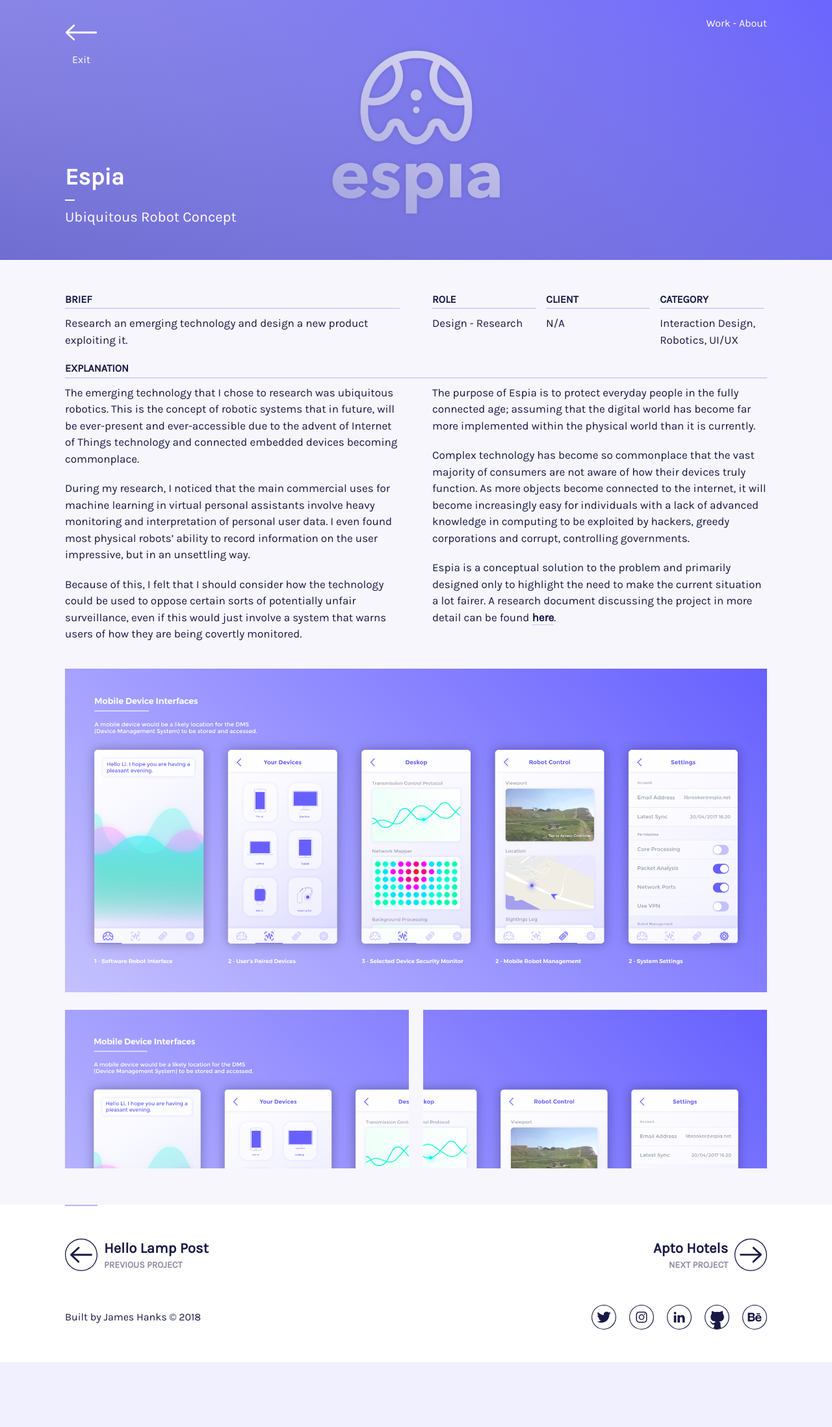
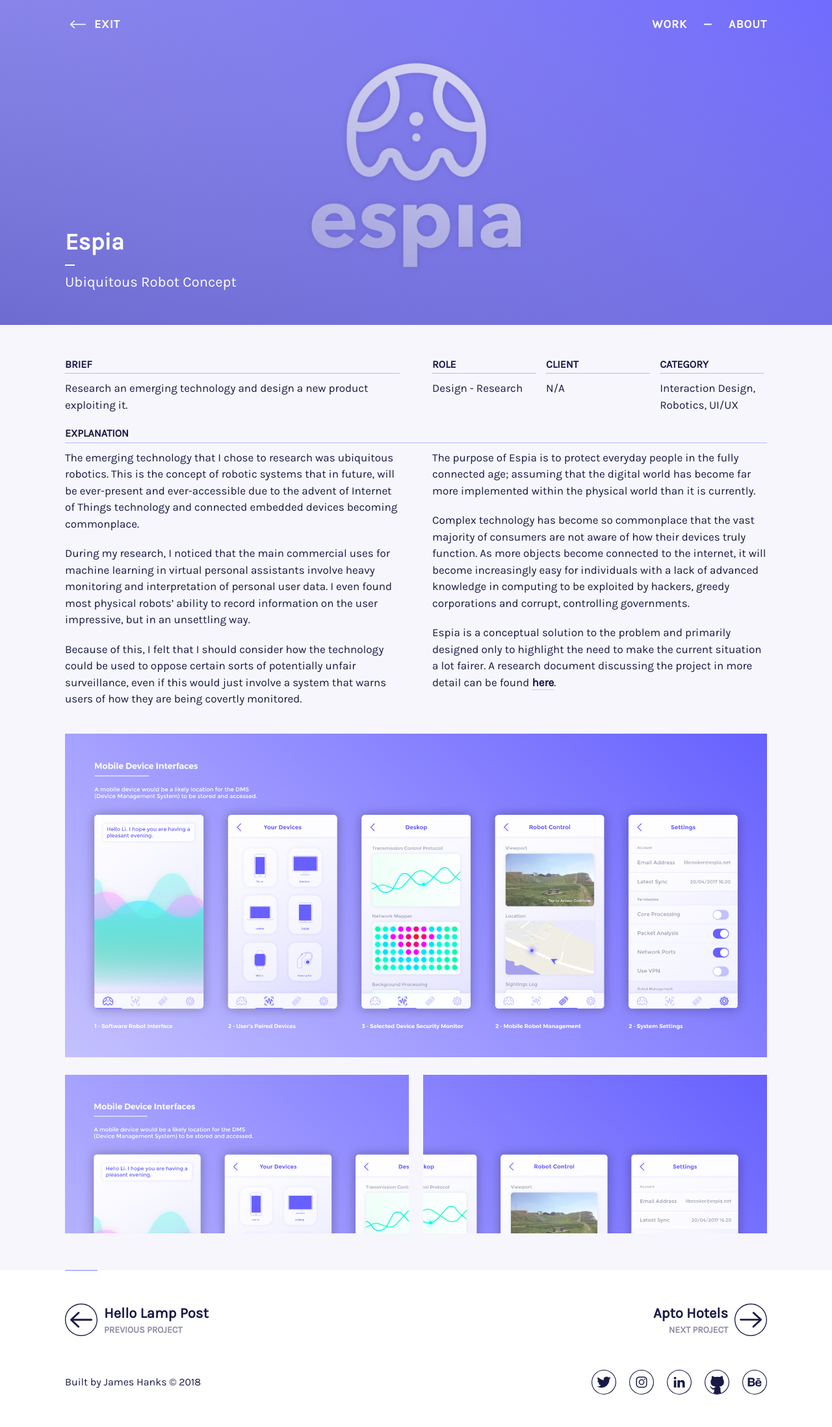
Before and after one commit to JamesHanks/Portfolio-3.0, a PHP site: page /project.php in a window 1280 px wide. Shown: the whole page at 65% size. Before the commit the page ends 2096 px from the top, so only its background shows below. Run offline with PHP 8.4, Linux system fonts and the light colour scheme.

Commit message:
Case study header

```diff
--- a/css/core/base.scss
+++ b/css/core/base.scss
@@ -3,7 +3,7 @@
 body{
 	background: $white;
 	margin: 0 auto;
-	//max-width: 1440px;
+	max-width: 2048px;
 
 	/*
 	@media only screen and (min-width: $large){
@@ -117,7 +117,7 @@ header{
 	@media only screen and (max-width: $medium){
 		padding: 50px 50px 40px 50px;
 
-		.header{
+		.header-container{
 			display: inline-block;
 			margin-bottom: 0;
 
@@ -302,20 +316,24 @@ header{
 
 	@media only screen and (min-width: $extra-large){
 		.project-link{
+			margin-bottom: 2%;
 			width: 32%;
-			margin-bottom: 2%;
 		}
 
-		.project-gutter{ width: 2%}
+		.project-gutter{
+			width: 2%
+		}
 	}
 
 	@media only screen and (max-width: $extra-large){
 		.project-link{
+			margin-bottom: 3%;
 			width: 48.5%;
-			margin-bottom: 3%;
 		}
 
-		.project-gutter{ width: 3%}
+		.project-gutter{
+			width: 3%
+		}
 	}
 
 	@media only screen and (max-width: $medium){
@@ -362,8 +382,8 @@ header{
 	.about{
 		@media only screen and (min-width: $large){
 			float: left;
+			margin-right: 3%;
 			width: 47%;
-			margin-right: 3%;
 
 			h2{
 				margin-top: 25px;
@@ -375,8 +395,8 @@ header{
 		}
 
 		@media only screen and (max-width: $large){
+			margin-bottom: 25px;
 			width: 100%;
-			margin-bottom: 25px;
 
 			h2{
 				margin-top: 15px;
@@ -399,36 +419,26 @@ header{
 	display: block;
 
 	.portrait{
+		text-align: center;
+
+		img{
+			width: 100%;
+		}
+
 		@media only screen and (min-width: $large){
 			float: right;
-			width: 47%;
 			margin-left: 3%;
 			max-width: 495px;
-
-			img{
-				width: 100%;
-			}
+			width: 47%;
 		}
 
 		@media only screen and (max-width: $large){
-			text-align: center;
-
-			img{
-				width: 100%;
-			}
-		}
-
-		@media only screen and (max-width: $large){
-			text-align: center;
-
 			img{
 				max-width: 495px;
 			}
 		}
 
 		@media only screen and (max-width: $medium){
-			text-align: center;
-
 			img{
 				max-width: 450px;
 			}
@@ -439,58 +449,92 @@ header{
 /* ==================== CASE STUDY ==================== */
 
 .case-study-exit{
-	color: $white;
 	position: absolute;
-	text-align: center;
 	top: 25px;
 	transition: $project;
 	-webkit-transition: $project;
 	width: 50px;
 	z-index: 5;
 
+	span{
+		background-image: url("../images/arrow-left-white.svg");
+		background-repeat: no-repeat;
+		content: "";
+		position: absolute;
+		transition: $project;
+		-webkit-transition: $project;
+	}
+
 	@media only screen and (min-width: $large){
 		left: 100px;
 
-		img{
-			max-width: 50px;
+		a:hover{
+			span{
+				background-size: 25px 25px;
+			}
+		}
+
+		span{
+			background-size: 40px 25px;
+			padding-left: 45px;
 		}
 	}
 
 	@media only screen and (max-width: $large){
 		left: 50px;
 
-		img{
-			max-width: 35px;
+		span{
+			padding-left: 35px;
 		}
 	}
 
 	@media only screen and (max-width: $small){
 		left: 25px;
-
-		img{
-			max-width: 25px;
-		}
 	}
 }
 
-.case-study-about{
-	color: $white;
+.case-study-nav{
 	position: absolute;
 	top: 25px;
 	transition: $project;
 	-webkit-transition: $project;
+	width: 50%;
 	z-index: 5;
+
+	span{
+		float: right;
+	}
 
 	@media only screen and (min-width: $large){
 		right: 100px;
+
+		span{
+			margin-left: 25px;
+		}
 	}
 
 	@media only screen and (max-width: $large){
 		right: 50px;
+
+		span{
+			margin-left: 15px;
+		}
 	}
 
 	@media only screen and (max-width: $small){
-		right: 25px;
+		-moz-transform: rotate(90deg);
+		-ms-transform: rotate(90deg);
+		-o-transform: rotate(90deg);
+		-webkit-transform: rotate(90deg);
+		display: block;
+		right: -45px;
+		top: 90px;
+		width: auto;
+		z-index: 10;
+
+		span{
+			margin-left: 10px;
+		}
 	}
 }
 
@@ -539,14 +581,14 @@ header{
 	.case-study-intro-text{
 		bottom: 25px;
 		position: absolute;
+		transition: $project;
+		-webkit-transition: $project;
 		z-index: 5;
-		-webkit-transition: $project;
-		transition: $project;
 	}
 
 	@media only screen and (min-width: $large){
 		.case-study-intro-image{
-			height: 400px;
+			height: 500px;
 		}
 
 		.case-study-intro-text{
@@ -569,7 +611,7 @@ header{
 
 	@media only screen and (max-width: $small){
 		.case-study-intro-image{
-			height: 250px;
+			height: 300px;
 		}
 
 		.case-study-intro-text{
@@ -770,9 +800,9 @@ header{
 @media only screen and (min-width: $medium){
 	.case-study-arrows-container{
 		display: flex;
+		height: 52px;
 		justify-content: space-between;
 		margin-bottom: 50px;
-		height: 52px;
 	}
 
 	.case-study-arrow-1{
@@ -817,9 +847,9 @@ header{
 			width: 50px;
 
 			.arrow-right{
-				-webkit-transition: $link;
 				fill: $dark;
 				transition: $link;
+				-webkit-transition: $link;
 			}
 		}
 
@@ -851,9 +881,9 @@ header{
 			width: 50px;
 
 			.arrow-top{
-				-webkit-transition: $link;
 				fill: $dark;
 				transition: $link;
+				-webkit-transition: $link;
 			}
 
 		}
@@ -915,11 +945,7 @@ footer{
 	}
 
 	@media only screen and (min-width: $medium){
-		.footer-copyright{
-			width: 50%;
-		}
-
-		.footer-social{
+		.footer-social, .footer-copyright{
 			width: 50%;
 
 			.footer-social-link{
--- a/css/core/typography.scss
+++ b/css/core/typography.scss
@@ -21,7 +21,7 @@
 
 h1{
 	color: $dark;
-	font-size: 36px; // 2.26rem
+	font-size: 36px;
 	font-weight: 700;
 	letter-spacing: 0;
 	-webkit-transition: $link;
@@ -48,7 +48,6 @@
 	color: $dark-50;
 	font-size: 14px;
 	font-weight: 700;
-	// letter-spacing: 1px;
 	text-transform: uppercase;
 	-webkit-transition: $link;
 	transition: $link;
@@ -61,7 +60,7 @@
 	text-transform: uppercase;
 }
 
-nav{
+.header-nav{
 	color: $light;
 	cursor: default;
 	font-size: 24px;
@@ -71,10 +70,10 @@
 	a{
 		color: $dark;
 		font-size: 22px;
+		position: relative;
 		text-transform: uppercase;
+		transition: $link;
 		-webkit-transition: $link;
-		transition: $link;
-		position: relative;
 
 		&:hover{
 			color: $midtone;
@@ -84,7 +83,7 @@
 			color: $light;
 		}
 
-		/*
+
 		&:before{
 			background-color: $light;
 			bottom: -2px;
@@ -92,19 +91,59 @@
 			height: 2px;
 			position: absolute;
 			transform: scaleX(0);
+			transition: $link;
 			-webkit-transition: $link;
-			transition: $link;
 			width: 100%;
-			}
+		}
 
 		&:hover:before {
 			transform: scaleX(1);
 			visibility: visible;
 		}
 
-		*/
+	}
+}
 
+.case-study-nav{
+	color: $white;
+	cursor: default;
+	font-size: 18px;
+	font-weight: 700;
+	letter-spacing: 1px;
+	transition: $link;
+	-webkit-transition: $link;
+
+	span a{
+		position: relative;
+		text-transform: uppercase;
+
+		&:before{
+			background-color: $white;
+			bottom: -2px;
+			content: "";
+			height: 2px;
+			position: absolute;
+			transform: scaleX(0);
+			transition: $link;
+			-webkit-transition: $link;
+			width: 100%;
+		}
+
+		&:hover:before {
+			transform: scaleX(1);
+			visibility: visible;
+		}
 	}
+}
+
+.case-study-exit{
+	color: $white;
+	font-size: 18px;
+	font-weight: 700;
+	letter-spacing: 1px;
+	text-transform: uppercase;
+	transition: $link;
+	-webkit-transition: $link;
 }
 
 p{
@@ -123,14 +162,14 @@
 
 		&:hover{
 			border-bottom: solid 1px $midtone-50;
+			color: $midtone;
 			padding-bottom: 0;
-			color: $midtone;
 		}
 
 		&:active{
 			border-bottom: solid 1px $light;
+			color: $light;
 			padding-bottom: 0;
-			color: $light;
 		}
 	}
 
--- a/css/styles.css
+++ b/css/styles.css
@@ -98,42 +98,70 @@ h4 {
   font-weight: 700;
   text-transform: uppercase; }
 
-nav {
+.header-nav {
   color: #B8B6FF;
   cursor: default;
   font-size: 24px;
   font-weight: 700;
   letter-spacing: 1px; }
-  nav a {
+  .header-nav a {
     color: #191947;
     font-size: 22px;
+    position: relative;
     text-transform: uppercase;
-    -webkit-transition: all ease-in-out 0.2s;
     transition: all ease-in-out 0.2s;
-    position: relative;
-    		/*
-    		&:before{
-    			background-color: $light;
+    -webkit-transition: all ease-in-out 0.2s; }
+    .header-nav a:hover {
+      color: #5452C1; }
+    .header-nav a:active {
+      color: #B8B6FF; }
+    .header-nav a:before {
+      background-color: #B8B6FF;
       bottom: -2px;
       content: "";
       height: 2px;
       position: absolute;
       transform: scaleX(0);
-    			-webkit-transition: $link;
-    			transition: $link;
-    			width: 100%;
-    			}
+      transition: all ease-in-out 0.2s;
+      -webkit-transition: all ease-in-out 0.2s;
+      width: 100%; }
+    .header-nav a:hover:before {
+      transform: scaleX(1);
+      visibility: visible; }
 
-    		&:hover:before {
+.case-study-nav {
+  color: #FFFFFF;
+  cursor: default;
+  font-size: 18px;
+  font-weight: 700;
+  letter-spacing: 1px;
+  transition: all ease-in-out 0.2s;
+  -webkit-transition: all ease-in-out 0.2s; }
+  .case-study-nav span a {
+    position: relative;
+    text-transform: uppercase; }
+    .case-study-nav span a:before {
+      background-color: #FFFFFF;
+      bottom: -2px;
+      content: "";
+      height: 2px;
+      position: absolute;
+      transform: scaleX(0);
+      transition: all ease-in-out 0.2s;
+      -webkit-transition: all ease-in-out 0.2s;
+      width: 100%; }
+    .case-study-nav span a:hover:before {
       transform: scaleX(1);
-    			visibility: visible;
-    		}
+      visibility: visible; }
 
-    		*/ }
-    nav a:hover {
-      color: #5452C1; }
-    nav a:active {
-      color: #B8B6FF; }
+.case-study-exit {
+  color: #FFFFFF;
+  font-size: 18px;
+  font-weight: 700;
+  letter-spacing: 1px;
+  text-transform: uppercase;
+  transition: all ease-in-out 0.2s;
+  -webkit-transition: all ease-in-out 0.2s; }
 
 p {
   color: #191947;
@@ -168,6 +196,7 @@ small {
 body {
   background: #FFFFFF;
   margin: 0 auto;
+  max-width: 2048px;
   	/*
   	@media only screen and (min-width: $large){
   		background: red;
@@ -430,72 +459,87 @@ header {
 
 .portrait-container {
   display: block; }
+  .portrait-container .portrait {
+    text-align: center; }
+    .portrait-container .portrait img {
+      width: 100%; }
     @media only screen and (min-width: 940px) {
       .portrait-container .portrait {
         float: right;
-      width: 47%;
         margin-left: 3%;
-      max-width: 495px; }
-      .portrait-container .portrait img {
-        width: 100%; } }
+        max-width: 495px;
+        width: 47%; } }
     @media only screen and (max-width: 940px) {
-    .portrait-container .portrait {
-      text-align: center; }
-      .portrait-container .portrait img {
-        width: 100%; } }
-  @media only screen and (max-width: 940px) {
-    .portrait-container .portrait {
-      text-align: center; }
       .portrait-container .portrait img {
         max-width: 495px; } }
     @media only screen and (max-width: 781px) {
-    .portrait-container .portrait {
-      text-align: center; }
       .portrait-container .portrait img {
         max-width: 450px; } }
 
 /* ==================== CASE STUDY ==================== */
 .case-study-exit {
-  color: #FFFFFF;
   position: absolute;
-  text-align: center;
   top: 25px;
   transition: all ease-in-out 0.4s;
   -webkit-transition: all ease-in-out 0.4s;
   width: 50px;
   z-index: 5; }
+  .case-study-exit span {
+    background-image: url("../images/arrow-left-white.svg");
+    background-repeat: no-repeat;
+    content: "";
+    position: absolute;
+    transition: all ease-in-out 0.4s;
+    -webkit-transition: all ease-in-out 0.4s; }
   @media only screen and (min-width: 940px) {
     .case-study-exit {
       left: 100px; }
-      .case-study-exit img {
-        max-width: 50px; } }
+      .case-study-exit a:hover span {
+        background-size: 25px 25px; }
+      .case-study-exit span {
+        background-size: 40px 25px;
+        padding-left: 45px; } }
   @media only screen and (max-width: 940px) {
     .case-study-exit {
       left: 50px; }
-      .case-study-exit img {
-        max-width: 35px; } }
+      .case-study-exit span {
+        padding-left: 35px; } }
   @media only screen and (max-width: 625px) {
     .case-study-exit {
-      left: 25px; }
-      .case-study-exit img {
-        max-width: 25px; } }
+      left: 25px; } }
 
-.case-study-about {
-  color: #FFFFFF;
+.case-study-nav {
   position: absolute;
   top: 25px;
   transition: all ease-in-out 0.4s;
   -webkit-transition: all ease-in-out 0.4s;
+  width: 50%;
   z-index: 5; }
+  .case-study-nav span {
+    float: right; }
   @media only screen and (min-width: 940px) {
-    .case-study-about {
-      right: 100px; } }
+    .case-study-nav {
+      right: 100px; }
+      .case-study-nav span {
+        margin-left: 25px; } }
   @media only screen and (max-width: 940px) {
-    .case-study-about {
-      right: 50px; } }
+    .case-study-nav {
+      right: 50px; }
+      .case-study-nav span {
+        margin-left: 15px; } }
   @media only screen and (max-width: 625px) {
-    .case-study-about {
-      right: 25px; } }
+    .case-study-nav {
+      -moz-transform: rotate(90deg);
+      -ms-transform: rotate(90deg);
+      -o-transform: rotate(90deg);
+      -webkit-transform: rotate(90deg);
+      display: block;
+      right: -45px;
+      top: 90px;
+      width: auto;
+      z-index: 10; }
+      .case-study-nav span {
+        margin-left: 10px; } }
 
 .case-study-intro {
   display: block;
@@ -533,12 +575,12 @@ header {
   .case-study-intro .case-study-intro-text {
     bottom: 25px;
     position: absolute;
-    z-index: 5;
+    transition: all ease-in-out 0.4s;
     -webkit-transition: all ease-in-out 0.4s;
-    transition: all ease-in-out 0.4s; }
+    z-index: 5; }
   @media only screen and (min-width: 940px) {
     .case-study-intro .case-study-intro-image {
-      height: 400px; }
+      height: 500px; }
     .case-study-intro .case-study-intro-text {
       bottom: 50px;
       left: 100px;
@@ -647,29 +689,21 @@ header {
   color: #5452C1; }
 .case-study-arrow-1:hover h4, .case-study-arrow-2:hover h4, .case-study-arrow-top:hover h4 {
   color: #B8B6FF; }
-.case-study-arrow-1:hover .arrow-left-container .arrow-left, .case-study-arrow-2:hover .arrow-left-container .arrow-left, .case-study-arrow-top:hover .arrow-left-container .arrow-left {
-  fill: #5452C1; }
-.case-study-arrow-1:hover .arrow-top-container .arrow-top, .case-study-arrow-2:hover .arrow-top-container .arrow-top, .case-study-arrow-top:hover .arrow-top-container .arrow-top {
-  fill: #5452C1; }
-.case-study-arrow-1:hover .arrow-right-container .arrow-right, .case-study-arrow-2:hover .arrow-right-container .arrow-right, .case-study-arrow-top:hover .arrow-right-container .arrow-right {
+.case-study-arrow-1:hover .arrow-left-container .arrow-left, .case-study-arrow-1:hover .arrow-top-container .arrow-top, .case-study-arrow-1:hover .arrow-right-container .arrow-right, .case-study-arrow-2:hover .arrow-left-container .arrow-left, .case-study-arrow-2:hover .arrow-top-container .arrow-top, .case-study-arrow-2:hover .arrow-right-container .arrow-right, .case-study-arrow-top:hover .arrow-left-container .arrow-left, .case-study-arrow-top:hover .arrow-top-container .arrow-top, .case-study-arrow-top:hover .arrow-right-container .arrow-right {
   fill: #5452C1; }
 .case-study-arrow-1:active h3, .case-study-arrow-2:active h3, .case-study-arrow-top:active h3 {
   color: #B8B6FF; }
 .case-study-arrow-1:active h4, .case-study-arrow-2:active h4, .case-study-arrow-top:active h4 {
   color: rgba(84, 82, 193, 0.25); }
-.case-study-arrow-1:active .arrow-left-container .arrow-left, .case-study-arrow-2:active .arrow-left-container .arrow-left, .case-study-arrow-top:active .arrow-left-container .arrow-left {
-  fill: #B8B6FF; }
-.case-study-arrow-1:active .arrow-top-container .arrow-top, .case-study-arrow-2:active .arrow-top-container .arrow-top, .case-study-arrow-top:active .arrow-top-container .arrow-top {
-  fill: #B8B6FF; }
-.case-study-arrow-1:active .arrow-right-container .arrow-right, .case-study-arrow-2:active .arrow-right-container .arrow-right, .case-study-arrow-top:active .arrow-right-container .arrow-right {
+.case-study-arrow-1:active .arrow-left-container .arrow-left, .case-study-arrow-1:active .arrow-top-container .arrow-top, .case-study-arrow-1:active .arrow-right-container .arrow-right, .case-study-arrow-2:active .arrow-left-container .arrow-left, .case-study-arrow-2:active .arrow-top-container .arrow-top, .case-study-arrow-2:active .arrow-right-container .arrow-right, .case-study-arrow-top:active .arrow-left-container .arrow-left, .case-study-arrow-top:active .arrow-top-container .arrow-top, .case-study-arrow-top:active .arrow-right-container .arrow-right {
   fill: #B8B6FF; }
 
 @media only screen and (min-width: 781px) {
   .case-study-arrows-container {
     display: flex;
+    height: 52px;
     justify-content: space-between;
-    margin-bottom: 50px;
-    height: 52px; }
+    margin-bottom: 50px; }
 
   .case-study-arrow-1 {
     min-width: 250px;
@@ -703,9 +737,9 @@ header {
       height: 50px;
       width: 50px; }
       .case-study-arrow-2 .arrow-right-container .arrow-right {
-        -webkit-transition: all ease-in-out 0.2s;
         fill: #191947;
-        transition: all ease-in-out 0.2s; }
+        transition: all ease-in-out 0.2s;
+        -webkit-transition: all ease-in-out 0.2s; }
     .case-study-arrow-2 .arrow-right-text {
       display: inline-block;
       margin-right: 10px; } }
@@ -725,9 +759,9 @@ header {
       height: 50px;
       width: 50px; }
       .case-study-arrow-top .arrow-top-container .arrow-top {
-        -webkit-transition: all ease-in-out 0.2s;
         fill: #191947;
-        transition: all ease-in-out 0.2s; } }
+        transition: all ease-in-out 0.2s;
+        -webkit-transition: all ease-in-out 0.2s; } }
 /* ==================== FOOTER ==================== */
 footer .footer-content {
   align-items: center;
@@ -735,22 +769,22 @@ footer .footer-content {
   footer .footer-content .footer-copyright {
     cursor: default; }
   footer .footer-content .footer-social {
-    -webkit-transition: all ease-in-out 0.2s;
-    transition: all ease-in-out 0.2s; }
+    transition: all ease-in-out 0.2s;
+    -webkit-transition: all ease-in-out 0.2s; }
     footer .footer-content .footer-social .footer-social-link {
       display: inline-block;
       height: 38px;
-      -webkit-transition: all ease-in-out 0.2s;
-      transition: all ease-in-out 0.2s;
       width: 38px;
       position: relative;
-      top: 0; }
+      top: 0;
+      transition: all ease-in-out 0.2s;
+      -webkit-transition: all ease-in-out 0.2s; }
       footer .footer-content .footer-social .footer-social-link:hover {
         top: -4px; }
       footer .footer-content .footer-social .footer-social-link .footer-logo {
         fill: #191947;
-        -webkit-transition: all ease-in-out 0.2s;
-        transition: all ease-in-out 0.2s; }
+        transition: all ease-in-out 0.2s;
+        -webkit-transition: all ease-in-out 0.2s; }
         footer .footer-content .footer-social .footer-social-link .footer-logo:hover {
           fill: #5452C1; }
         footer .footer-content .footer-social .footer-social-link .footer-logo:active {
@@ -762,11 +796,9 @@ footer .footer-content {
   footer {
     padding: 25px 50px; } }
 @media only screen and (min-width: 781px) {
-  footer .footer-copyright {
+  footer .footer-social, footer .footer-copyright {
     width: 50%; }
-  footer .footer-social {
-    width: 50%; }
-    footer .footer-social .footer-social-link {
+    footer .footer-social .footer-social-link, footer .footer-copyright .footer-social-link {
       float: right;
       margin-left: 20px; } }
 @media only screen and (max-width: 781px) {
--- a/css/styles.scss
+++ b/css/styles.scss
@@ -1,4 +1,5 @@
 /* ==================== COLOUR SCHEME ==================== */
+
 $white: #FFFFFF;
 
 $light: #B8B6FF;
@@ -19,10 +20,12 @@ $dark-50: rgba(25, 25, 71, 0.50);
 $dark-75: rgba(25, 25, 71, 0.75);
 
 /* ==================== TRANSITIONS ==================== */
+
 $link: all ease-in-out 0.2s;
 $project: all ease-in-out 0.4s;
 
 /* ==================== BREAKPOINTS ==================== */
+
 $extra-small: 320px;
 // $small: 420px;
 $small: 625px;
@@ -31,6 +34,7 @@ $large: 940px;
 $extra-large: 1200px;
 
 /* ==================== IMPORTS ==================== */
+
 @import 'core/reset';
 @import 'core/typography';
 @import 'core/base';
--- a/project.php
+++ b/project.php
@@ -11,6 +11,7 @@
 	<meta name="robots" content="index, follow">
 	<meta name="description" content="James Hanks is an interaction designer and developer based in London.">
 	<meta name="keywords" content="designer, design, developer, digital, front-end, interaction, interface, javascript, software, UI, UX, web">
+	<meta http-equiv="Content-Type" content="text/html; charset=UTF-8">
 	<meta name="distribution" content="Global">
 	<meta name="language" content="English">
 	<meta name="robot" content="index,follow">
@@ -48,22 +49,29 @@
 </head>
 <body>
 
-	<div class="case-study-intro" id="intro">
+	<!-- Case Study Header -->
+	<section class="case-study-intro" id="intro">
 		<div class="case-study-exit">
-			<a href="index.php"><img src="images/arrow-left-white.svg">Exit</a>
+			<a href="index.php"><span>Exit</span></a>
 		</div>
-		<div class="case-study-about">
-			<a href="about.php">Work - About</a>
-		</div>
+		<nav class="case-study-nav">
+			<span><a href="about.php">About</a></span>
+			<span> — </span>
+			<span><a href="index.php">Work</a></span>
+		</nav>
+
+		<!-- Case Study Intro -->
 		<div class="case-study-intro-image espia"></div>
 		<div class="case-study-intro-text">
 			<h1>Espia</h1>
 			<span class="divider"></span>
 			<h2>Ubiquitous Robot Concept</h2>
 		</div>
+
 		<div class="case-study-intro-overlay"></div>
-	</div>
+	</section>
 
+	<!-- Case Study Content -->
 	<section class="content">
 		<div class="case-study-container">
 
@@ -112,21 +120,20 @@
 			<div class="case-study-image-wrap">
 
 				<div class="image-container">
-					<img src="images/espia-2.png">
+					<img src="images/espia-2.png" alt="Project Image">
 				</div>
 
 				<div class="image-container">
 					<div class="image-1">
-						<img src="images/espia-3.png">
+						<img src="images/espia-3.png" alt="Project Image">
 					</div>
 
 					<div class="image-2">
-						<img src="images/espia-4.png">
+						<img src="images/espia-4.png" alt="Project Image">
 					</div>
 				</div>
 
 			</div>
-
 		</div>
 	</section>
 
@@ -135,7 +142,7 @@
 
 	<footer>
 
-		<!-- Next, to-top and previous arrows -->
+		<!-- Next, To-Top and Previous arrows -->
 
 		<div class="case-study-arrows-container">
 
```
Also changed, not shown: other parts of css/core/base.scss (+59 -57 lines), other parts of css/styles.css (+44 -46 lines), about.php (+2 -5 lines), index.php (+2 -5 lines), 3 other files. Lines whose indentation alone changed are shown as unchanged.
